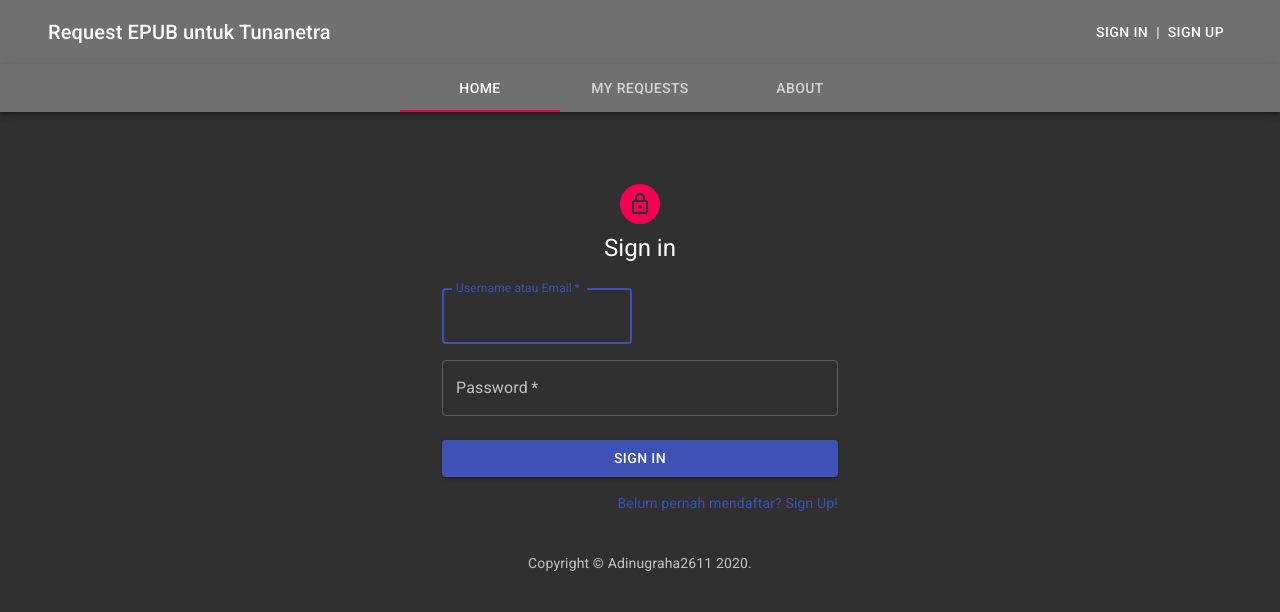
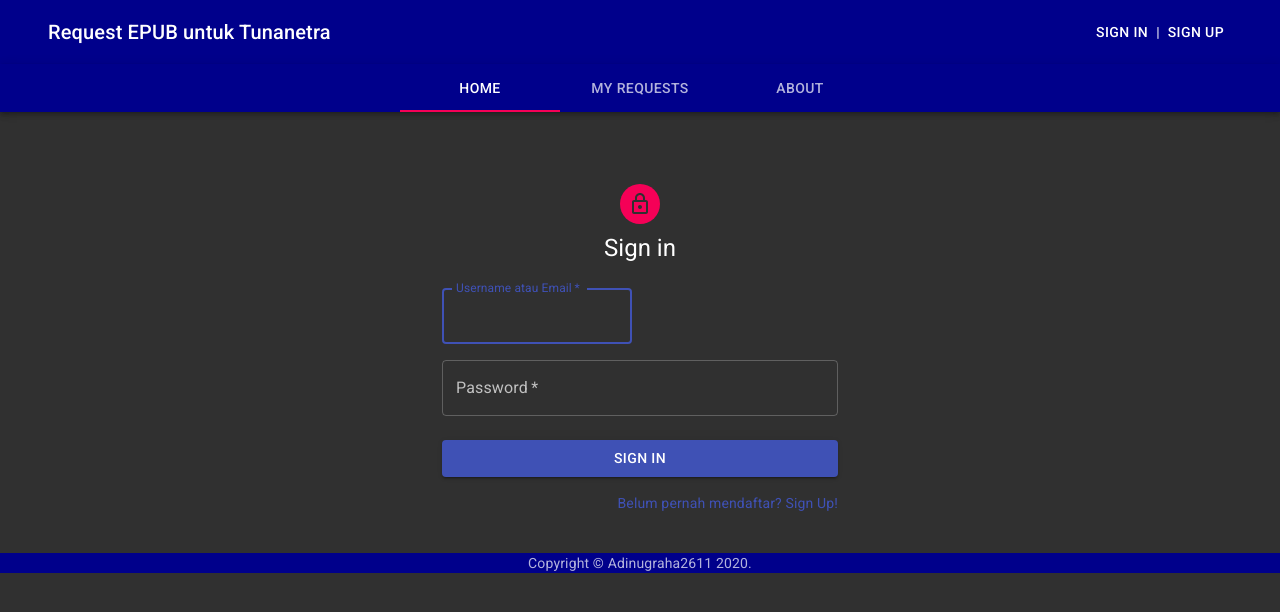
Before and after one commit to Nugi26/request-epub-web, a React (Vite) app: page /signin in a window 1280 px wide. Shown: the top 612 px of the page. Built offline with nearby package versions, Linux system fonts and the light colour scheme; no server answers.

Commit message:
change some layouts

```diff
--- /dev/null
+++ b/src/components/Footer.js
@@ -0,0 +1,33 @@
+import React from 'react';
+import Box from '@material-ui/core/Box';
+import Typography from '@material-ui/core/Typography';
+import Link from '@material-ui/core/Link';
+import { makeStyles } from '@material-ui/core';
+
+const useStyles = makeStyles({
+  footer: {
+    background: '#00008b',
+  },
+});
+
+function Copyright() {
+  return (
+    <Typography variant="body2" color="textSecondary" align="center">
+      {'Copyright © '}
+      <Link color="inherit" href="https://github.com/adinugraha2611/">
+        Adinugraha2611
+      </Link>{' '}
+      {new Date().getFullYear()}
+      {'.'}
+    </Typography>
+  );
+}
+
+export default function Footer() {
+  const classes = useStyles();
+  return (
+    <Box mt={5} className={classes.footer}>
+      <Copyright />
+    </Box>
+  );
+}
--- a/src/components/Header.js
+++ b/src/components/Header.js
@@ -16,7 +16,7 @@ const useStyles = makeStyles(theme => ({
     flexGrow: 1,
   },
   appBar: {
-    background: '#707070',
+    background: '#00008b',
   },
   title: {
     flexGrow: 1,
--- a/src/components/Layout.js
+++ b/src/components/Layout.js
@@ -2,23 +2,8 @@ import React from 'react';
 import Header from './Header';
 import Navigation from './Navigation';
 import Container from '@material-ui/core/Container';
-import Box from '@material-ui/core/Box';
-import Typography from '@material-ui/core/Typography';
-import Link from '@material-ui/core/Link';
 import Toast from './Toast';
-
-function Copyright() {
-  return (
-    <Typography variant="body2" color="textSecondary" align="center">
-      {'Copyright © '}
-      <Link color="inherit" href="https://github.com/adinugraha2611/">
-        Adinugraha2611
-      </Link>{' '}
-      {new Date().getFullYear()}
-      {'.'}
-    </Typography>
-  );
-}
+import Footer from './Footer';
 
 const Layout = ({ children }) => {
   return (
@@ -28,9 +13,7 @@ const Layout = ({ children }) => {
       <Container maxWidth="md">
         <main>{children}</main>
       </Container>
-      <Box mt={5}>
-        <Copyright />
-      </Box>
+      <Footer />
       <Toast />
     </React.Fragment>
   );
--- a/src/components/Navigation.js
+++ b/src/components/Navigation.js
@@ -19,9 +19,10 @@ const useStyles = makeStyles(theme => ({
   root: {
     flexGrow: 1,
     backgroundColor: theme.palette.background.paper,
+    marginBottom: theme.spacing(3),
   },
   appBar: {
-    background: '#707070',
+    background: '#00008b',
   },
 }));
 
--- a/src/components/ReqButton.js
+++ b/src/components/ReqButton.js
@@ -144,7 +144,7 @@ const ReqButton = ({ book, showedIn }) => {
         aria-label={
           reqByMe ? 'batalkan permintaan buku' : 'tambah permintaan buku'
         }
-        color={reqByMe ? 'primary' : 'secondary'}
+        color={reqByMe ? 'secondary' : 'primary'}
         className={classes.reqButton}
         onClick={reqByMe ? delReq : addReq}
       >
--- a/src/components/RequestedCard.js
+++ b/src/components/RequestedCard.js
@@ -65,7 +65,7 @@ const RequestedCard = ({ book, userData, showedIn }) => {
             alignItems="stretch"
           >
             <Grid item>
-              <CardContent>
+              <CardContent tabIndex="1">
                 <Typography variant="subtitle1" component="h4">
                   {book.title}
                 </Typography>
```
